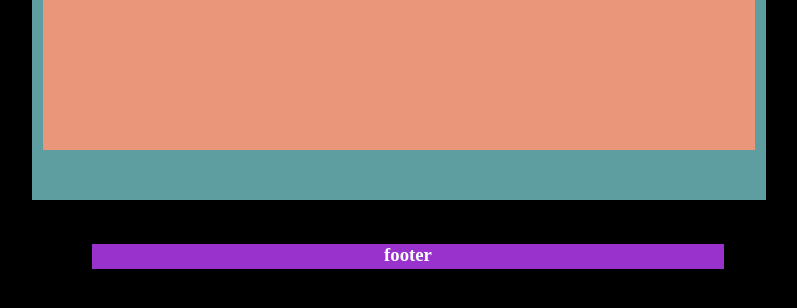
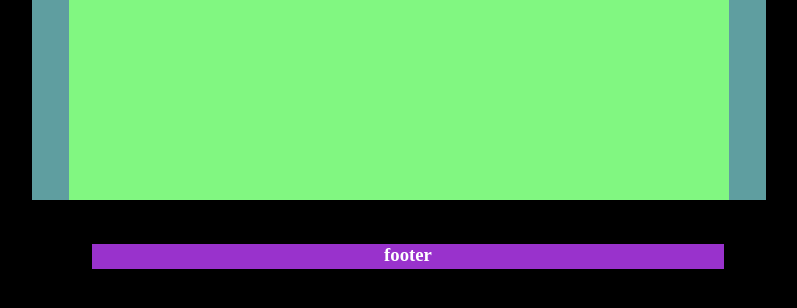
Before and after one commit to zaagagon/examples_bootstrap, a PHP site: page /html/html8.html in a window 1280 px wide. Shown: the part 121-429 px from the top of the page, without its empty margins (232-1029 px from the left). Run offline with PHP 8.4, Linux system fonts and the light colour scheme.

Commit message:
example9

```diff
--- a/src/html/html8.css
+++ b/src/html/html8.css
@@ -38,12 +38,12 @@ article {
 }
 
 section {
+    display: inline-block;
     margin: auto;
-
-
-    width: 97%;
-    height: 150px;
-    background: darksalmon;
+    margin-bottom: 20px;
+    width: 90%;
+    height: 200px;
+    background: #81F781;
 
     /* margin-top: 25px;
     margin:auto;
```
Also changed, not shown: src/html/html9.html (added, +29 -0 lines).
